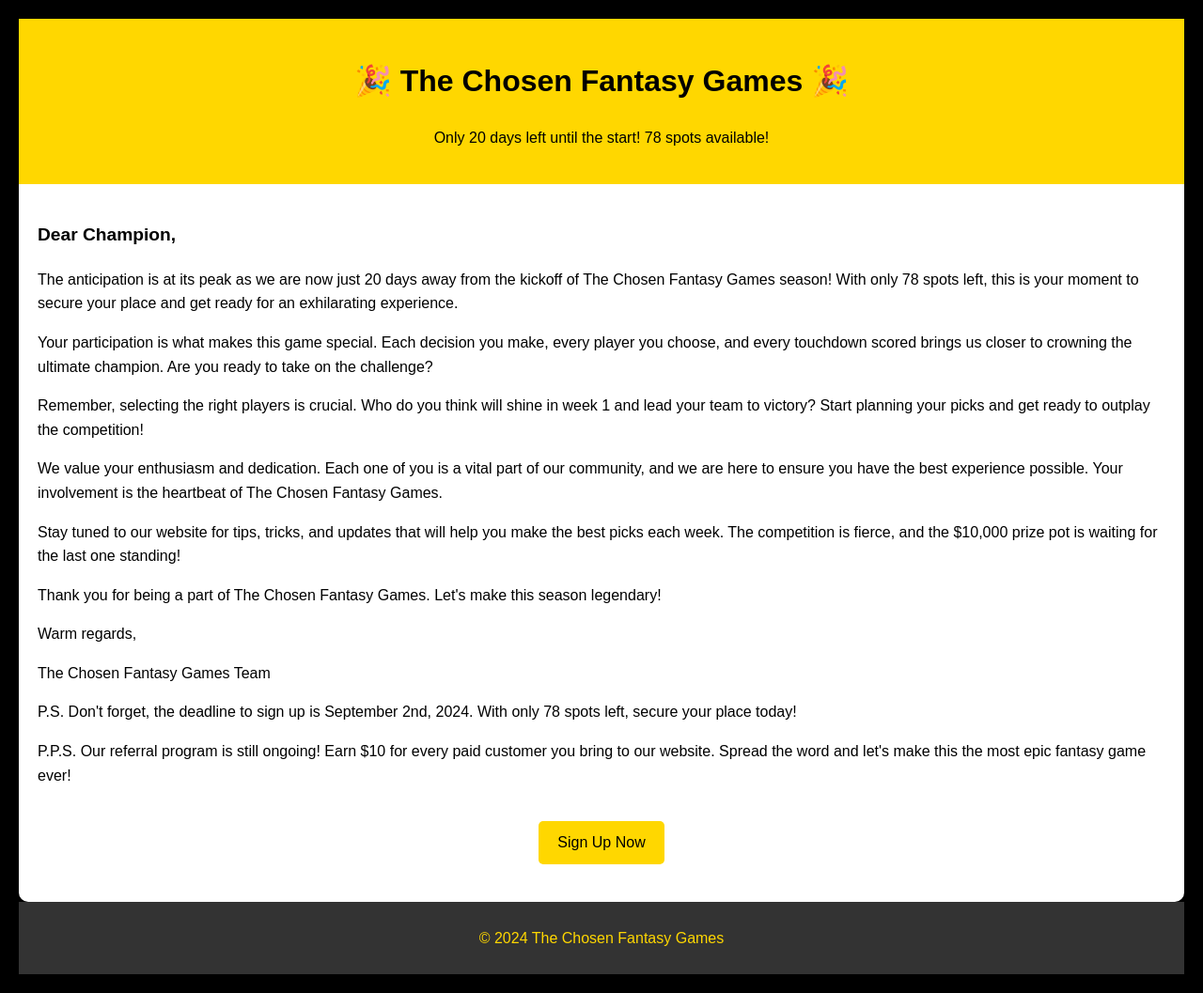
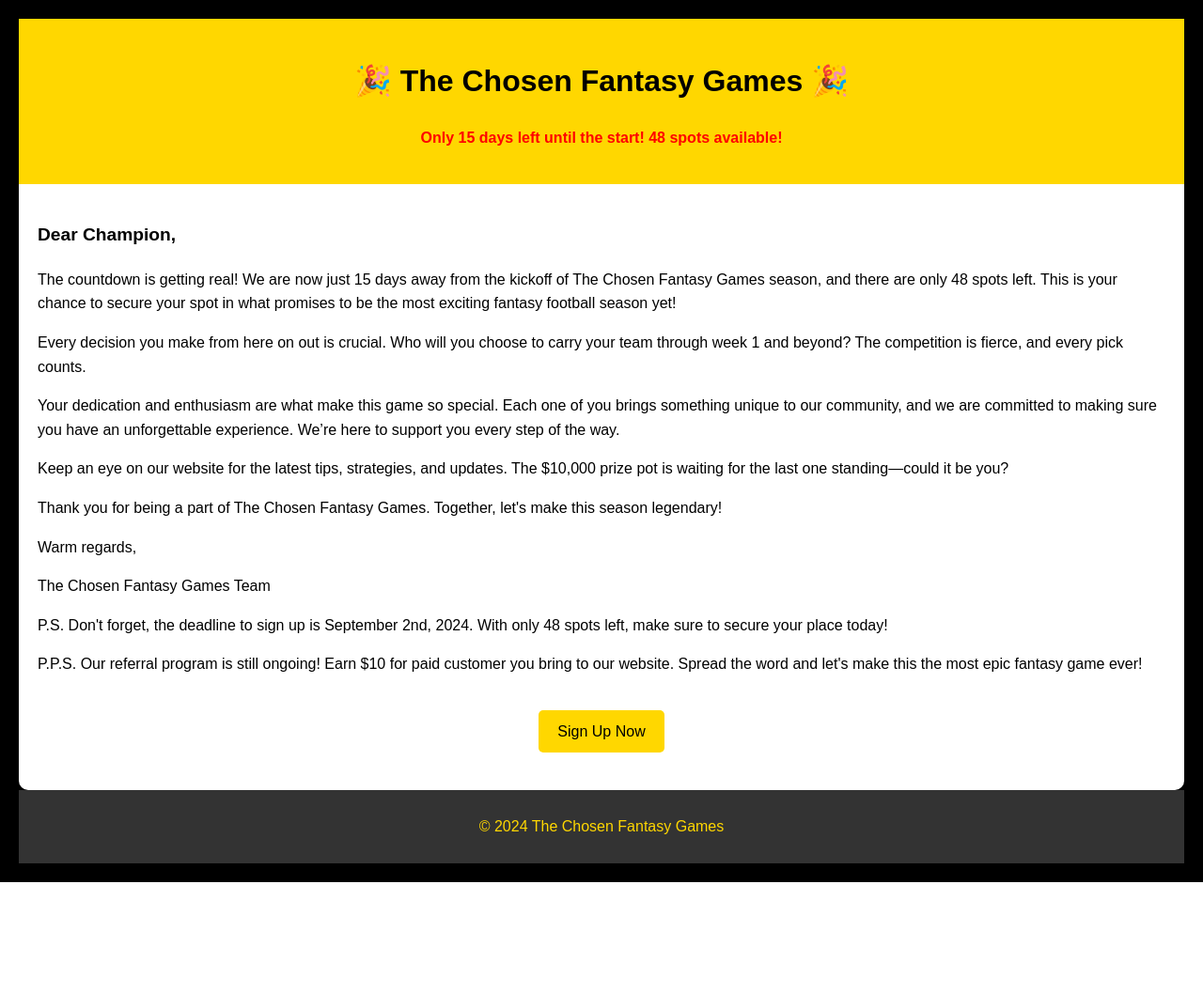
Before and after one commit to justinhmosher/bigBallzUpdated, a Django app: template templates/authentication/emarketing.html in a window 1280 px wide. Shown: the whole page at 94% size. After the commit the page ends 939 px from the top, so only its background shows below. Run offline with Django 3.2, Linux system fonts and the light colour scheme; the template is opened without the code that fills it, so the values that code supplies are empty; some libraries are stand-ins or nearby versions.

Commit message:
polishing

```diff
--- a/authentication/management/commands/email.py
+++ b/authentication/management/commands/email.py
@@ -25,7 +25,7 @@ class Command(BaseCommand):
             message = MIMEMultipart()
             message['From'] = f"{sender_name} <{sender_email}>"
             message['To'] = receiver_email
-            message['Subject'] = "20 days left and 78 spots available"
+            message['Subject'] = "15 days left and 48 spots available"
             body = render_to_string('authentication/emarketing.html')
             message.attach(MIMEText(body, "html"))
             text = message.as_string()
--- a/templates/authentication/emarketing.html
+++ b/templates/authentication/emarketing.html
@@ -55,26 +55,29 @@
         .button-container {
             text-align: center;
         }
+        .text-red {
+            color: red;
+            font-weight: bold;
+        }
     </style>
 </head>
 <body>
     <div class="container">
         <div class="header">
             <h1>🎉 The Chosen Fantasy Games 🎉</h1>
-            <p>Only 20 days left until the start! 78 spots available!</p>
+            <p class="text-red">Only 15 days left until the start! 48 spots available!</p>
         </div>
         <div class="content">
             <p class="appreciation"><span class="highlight">Dear Champion,</span></p>
-            <p>The anticipation is at its peak as we are now just 20 days away from the kickoff of The Chosen Fantasy Games season! With only 78 spots left, this is your moment to secure your place and get ready for an exhilarating experience.</p>
-            <p>Your participation is what makes this game special. Each decision you make, every player you choose, and every touchdown scored brings us closer to crowning the ultimate champion. Are you ready to take on the challenge?</p>
-            <p>Remember, selecting the right players is crucial. Who do you think will shine in week 1 and lead your team to victory? Start planning your picks and get ready to outplay the competition!</p>
-            <p>We value your enthusiasm and dedication. Each one of you is a vital part of our community, and we are here to ensure you have the best experience possible. Your involvement is the heartbeat of The Chosen Fantasy Games.</p>
-            <p>Stay tuned to our website for tips, tricks, and updates that will help you make the best picks each week. The competition is fierce, and the $10,000 prize pot is waiting for the last one standing!</p>
-            <p>Thank you for being a part of The Chosen Fantasy Games. Let's make this season legendary!</p>
+            <p>The countdown is getting real! We are now just 15 days away from the kickoff of The Chosen Fantasy Games season, and there are only 48 spots left. This is your chance to secure your spot in what promises to be the most exciting fantasy football season yet!</p>
+            <p>Every decision you make from here on out is crucial. Who will you choose to carry your team through week 1 and beyond? The competition is fierce, and every pick counts.</p>
+            <p>Your dedication and enthusiasm are what make this game so special. Each one of you brings something unique to our community, and we are committed to making sure you have an unforgettable experience. We’re here to support you every step of the way.</p>
+            <p>Keep an eye on our website for the latest tips, strategies, and updates. The $10,000 prize pot is waiting for the last one standing—could it be you?</p>
+            <p>Thank you for being a part of The Chosen Fantasy Games. Together, let's make this season legendary!</p>
             <p>Warm regards,</p>
             <p>The Chosen Fantasy Games Team</p>
-            <p>P.S. Don't forget, the deadline to sign up is September 2nd, 2024. With only 78 spots left, secure your place today!</p>
-            <p>P.P.S. Our referral program is still ongoing! Earn $10 for every paid customer you bring to our website. Spread the word and let's make this the most epic fantasy game ever!</p>
+            <p>P.S. Don't forget, the deadline to sign up is September 2nd, 2024. With only 48 spots left, make sure to secure your place today!</p>
+            <p>P.P.S. Our referral program is still ongoing! Earn $10 for paid customer you bring to our website. Spread the word and let's make this the most epic fantasy game ever!</p>
             <div class="button-container">
                 <a href="https://thechosenfg.com/signup" class="button">Sign Up Now</a>
             </div>
```
Also changed, not shown: authentication/migrations/0037_rename_status_ofage_old_ofage_young.py (added).
